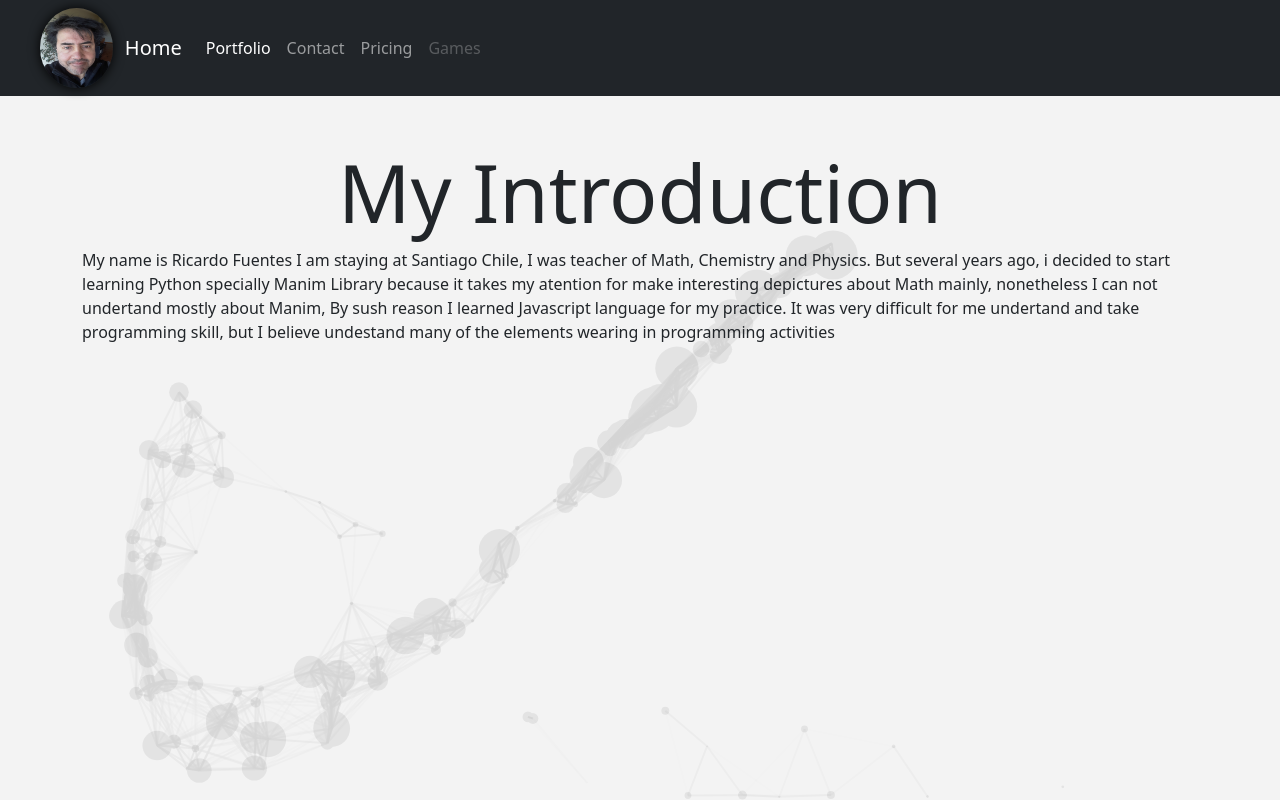
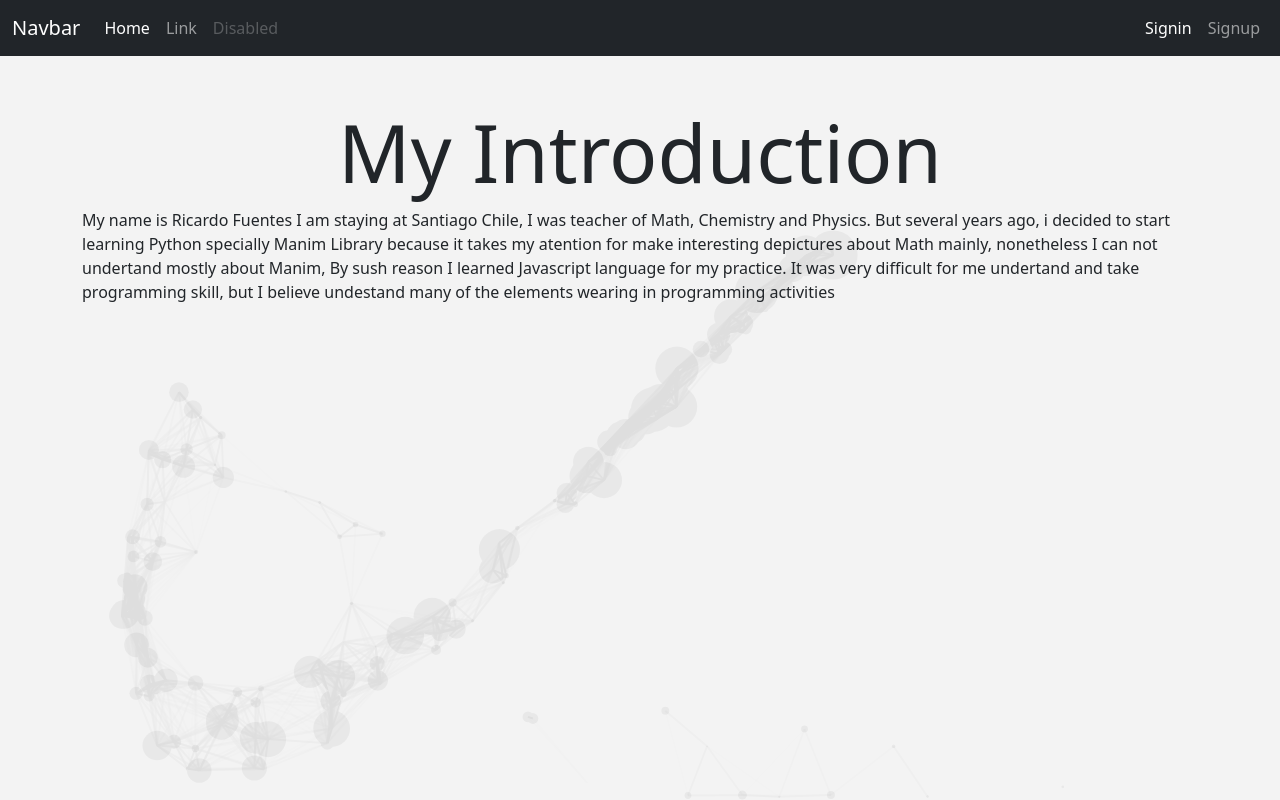
Before and after one commit to nocivescience/my_portfolio, a Django app: page / in a window 1280 px wide. Run offline with Django 4.2, Linux system fonts and the light colour scheme.

Commit message:
encabezado listo

```diff
--- a/portfolio/templates/layout.html
+++ b/portfolio/templates/layout.html
@@ -13,8 +13,8 @@
     {% include 'partials/_navbar.html' %}
     {% block content %}
     {% endblock %}
-    <canvas class="canvas1" id="canvas1" style="opacity:0.06; position: absolute; top:0; right:0; z-index:-2"></canvas>
-    <canvas class="canvas2" id="canvas2" style="opacity:0.06; position: absolute; top:0; right:0; z-index:-2"></canvas>
+    <canvas class="canvas1" id="canvas1" style="opacity:0.04; position: absolute; top:0; right:0; z-index:-2"></canvas>
+    <canvas class="canvas2" id="canvas2" style="opacity:0.04; position: absolute; top:0; right:0; z-index:-2"></canvas>
     <script src="https://cdn.jsdelivr.net/npm/bootstrap@5.0.2/dist/js/bootstrap.bundle.min.js" integrity="sha384-MrcW6ZMFYlzcLA8Nl+NtUVF0sA7MsXsP1UyJoMp4YLEuNSfAP+JcXn/tWtIaxVXM" crossorigin="anonymous"></script>
     <script src="{% static 'portfolio/js/wierd_lines.js' %}"></script>
 </body>
--- a/portfolio/templates/partials/_navbar.html
+++ b/portfolio/templates/partials/_navbar.html
@@ -1,5 +1,36 @@
 {% load static %}
 <nav class="navbar navbar-expand-lg navbar-dark bg-dark">
+  <div class="container-fluid">
+    <a class="navbar-brand" href="#">Navbar</a>
+    <button class="navbar-toggler" type="button" data-bs-toggle="collapse" data-bs-target="#navbarTogglerDemo02" aria-controls="navbarTogglerDemo02" aria-expanded="false" aria-label="Toggle navigation">
+      <span class="navbar-toggler-icon"></span>
+    </button>
+    <div class="collapse navbar-collapse" id="navbarTogglerDemo02">
+      <ul class="navbar-nav me-auto mb-2 mb-lg-0">
+        <li class="nav-item">
+          <a class="nav-link active" aria-current="page" href="#">Home</a>
+        </li>
+        <li class="nav-item">
+          <a class="nav-link" href="#">Link</a>
+        </li>
+        <li class="nav-item">
+          <a class="nav-link disabled">Disabled</a>
+        </li>
+      </ul>
+      <div class="d-flex">
+        <ul class="navbar-nav me-auto mb-2 mb-lg-0">
+          <li class="nav-item">
+            <a class="nav-link active" aria-current="page" href="#">Signin</a>
+          </li>
+          <li class="nav-item">
+            <a class="nav-link" href="#">Signup</a>
+          </li>
+        </ul>
+      </div>
+    </div>
+  </div>
+</nav>
+<!-- <nav class="navbar navbar-expand-lg navbar-dark bg-dark d-flex justify-content-between">
     <img src="{% static 'portfolio/images/my_photo.jpg' %}" class="photo-image" alt="">
     <div class="container-fluid">
       <a class="navbar-brand" href="#">Home</a>
@@ -22,5 +53,19 @@
           </li>
         </ul>
       </div>
+      <div class="collapse navbar-collapse" id="navbarNav">
+        <ul class="navbar-nav">
+          <li class="nav-item">
+            <a class="nav-link active" aria-current="page" href="#">Portfolio</a>
+          </li>
+          <li class="nav-item">
+            <a class="nav-link" href="#">Contact</a>
+          </li>
+          <form class="d-flex">
+            <input class="form-control me-2" type="search" placeholder="Search" aria-label="Search">
+            <button class="btn btn-outline-success" type="submit">Search</button>
+          </form>
+        </ul>
+      </div>
     </div>
-  </nav>
+  </nav> -->
```
